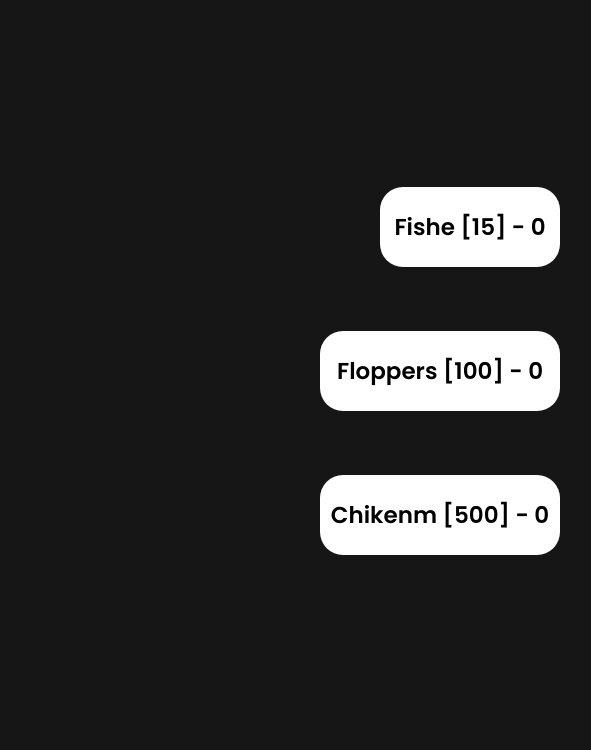
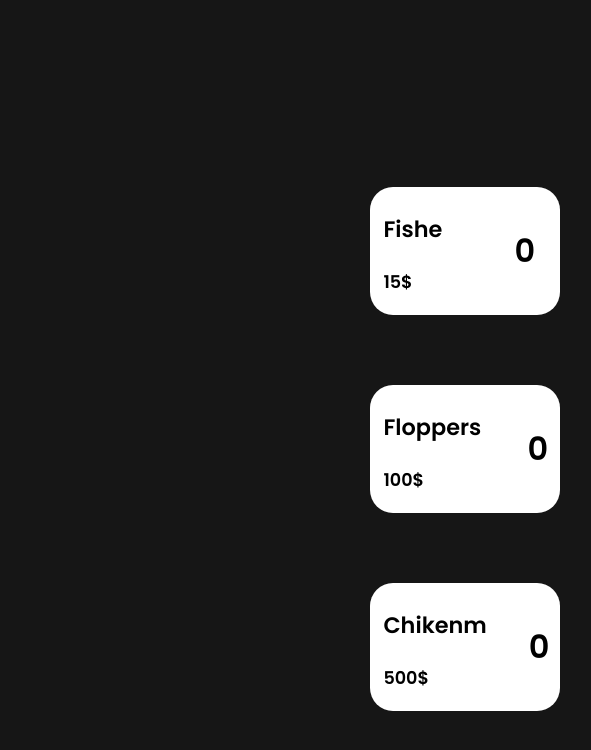
Before and after one commit to SirWaffly/FloppaClicker, a plain HTML site: page index.html in a window 1280 px wide. Shown: the full height of the page, 512-1103 px from the left. Drawn offline with Linux system fonts and the light colour scheme.

Commit message:
Add files via upload

```diff
--- a/floppa.css
+++ b/floppa.css
@@ -1,7 +1,31 @@
 @import url("https://fonts.googleapis.com/css?family=Poppins:300,400,500,600,700,800,900&display=swap&quot");
 
 .text {
-	font-size: 23px;
+	font-size: 140%;
+	color: black;
+	font-family: "Poppins", sans-serif;
+	font-weight: 600;
+}
+
+.textShop {
+	font-size: 140%;
+	padding-left: 10px;
+	color: black;
+	font-family: "Poppins", sans-serif;
+	font-weight: 600;
+}
+
+.textShopNumber {
+	font-size: 200%;
+	width: 15%;
+	color: black;
+	font-family: "Poppins", sans-serif;
+	font-weight: 600;
+}
+
+.textShop2 {
+	font-size: 110%;
+	padding-left: 10px;
 	color: black;
 	font-family: "Poppins", sans-serif;
 	font-weight: 600;
@@ -22,7 +46,7 @@
 }
 
 .floppa {
-	border-radius: 50px;
+	transition: all 0.1s ease-in-out;
 }
 
 #floppas {
--- a/floppa.js
+++ b/floppa.js
@@ -5,9 +5,10 @@ var floppercost = 100;
 var floppernumber = 0;
 var chikenmcost = 500;
 var chikenmnumber = 0;
+var clickpower = 5;
 
-function floppers(amount) {
-	floppas = floppas + amount;
+function addtoscore() {
+	floppas = floppas + clickpower
 	document.getElementById("floppas").innerHTML = (floppas);
 }
 
--- a/index.html
+++ b/index.html
@@ -11,21 +11,48 @@
 
 	<body bgcolor="#161616">
 
-		<div style="width: 500px;"><img src="https://c.tenor.com/OopQEwuVpVAAAAAd/floppagif-floppa.gif" onclick="floppers(1)" class="floppa" style="height: 300px; width: 300px; padding: 100px;">
+		<div style="width: 500px;"><img src="https://static.wikia.nocookie.net/floppapedia-revamped/images/e/e4/MAD.jpg/revision/latest?cb=20210223203754" onclick="addtoscore()" class="floppa" style="height: 300px; width: 300px; padding: 100px;">
 
 		<center><p id="floppas">0</p></center></div>
 
-		<div id="fishe" onclick="fishebuy()" style="user-select: none; cursor: pointer; width: 180px; float: right; margin-top: -500px; margin-right: 200px; background-color: white; border-radius: 23px;">
-		<center><p class="text">Fishe [<span id="fishecost">15</span>] - <span id="fishenumber">0</span></p></center>
-		</div>
-		<br><br><br><br><br><br><br><br>
-		<div id="floppers" onclick="flopperbuy()" style="user-select: none; cursor: pointer; width: 240px; float: right; margin-top: -500px; margin-right: 200px; background-color: white; border-radius: 23px;">
-			<center><p class="text">Floppers [<span id="floppercost">100</span>] - <span id="floppernumber">0</span></p></center>
-		</div>
-		<br><br><br><br><br><br><br><br>
-		<div id="chikenm" onclick="chikenmbuy()" style="user-select: none; cursor: pointer; width: 240px; float: right; margin-top: -500px; margin-right: 200px; background-color: white; border-radius: 23px;">
-			<center><p class="text">Chikenm [<span id="chikenmcost">500</span>] - <span id="chikenmnumber">0</span></p></center>
-		</div>
+		<table id="fishe" onclick="fishebuy()" style="user-select: none; cursor: pointer; width: 15%; float: right; margin-top: -500px; margin-right: 200px; background-color: white; border-radius: 23px;">
+			<center>
+				<td>
+					<p class="textShop">Fishe</p>
+					<p class="textShop2"><span id="fishecost">15</span>$</p>
+				</td>
+				<td>
+					<p class="textShopNumber"><span id="fishenumber">0</span></p>
+				</td>
+			</center>
+		</table>
+
+		<br><br><br><br><br><br><br><br><br><br><br>
+
+		<table id="floppers" onclick="flopperbuy()" style="user-select: none; cursor: pointer; width: 15%; float: right; margin-top: -500px; margin-right: 200px; background-color: white; border-radius: 23px;">
+			<center>
+				<td>
+					<p class="textShop">Floppers</p>
+					<p class="textShop2"><span id="floppercost">100</span>$</p>
+				</td>
+				<td>
+					<p class="textShopNumber"><span id="floppernumber">0</span></p></center>
+				</td>
+		</table>
+
+		<br><br><br><br><br><br><br><br><br><br><br>
+
+		<table id="chikenm" onclick="chikenmbuy()" style="user-select: none; cursor: pointer; width: 15%; float: right; margin-top: -500px; margin-right: 200px; background-color: white; border-radius: 23px;">
+			<center>
+				<td>
+					<p class="textShop">Chikenm</p>
+					<p class="textShop2"><span id="chikenmcost">500</span>$</p>
+				</td>
+				<td>
+					<p class="textShopNumber"><span id="chikenmnumber">0</span></p>
+				</td>
+			</center>
+		</table>
 
 	</body>
 
```
